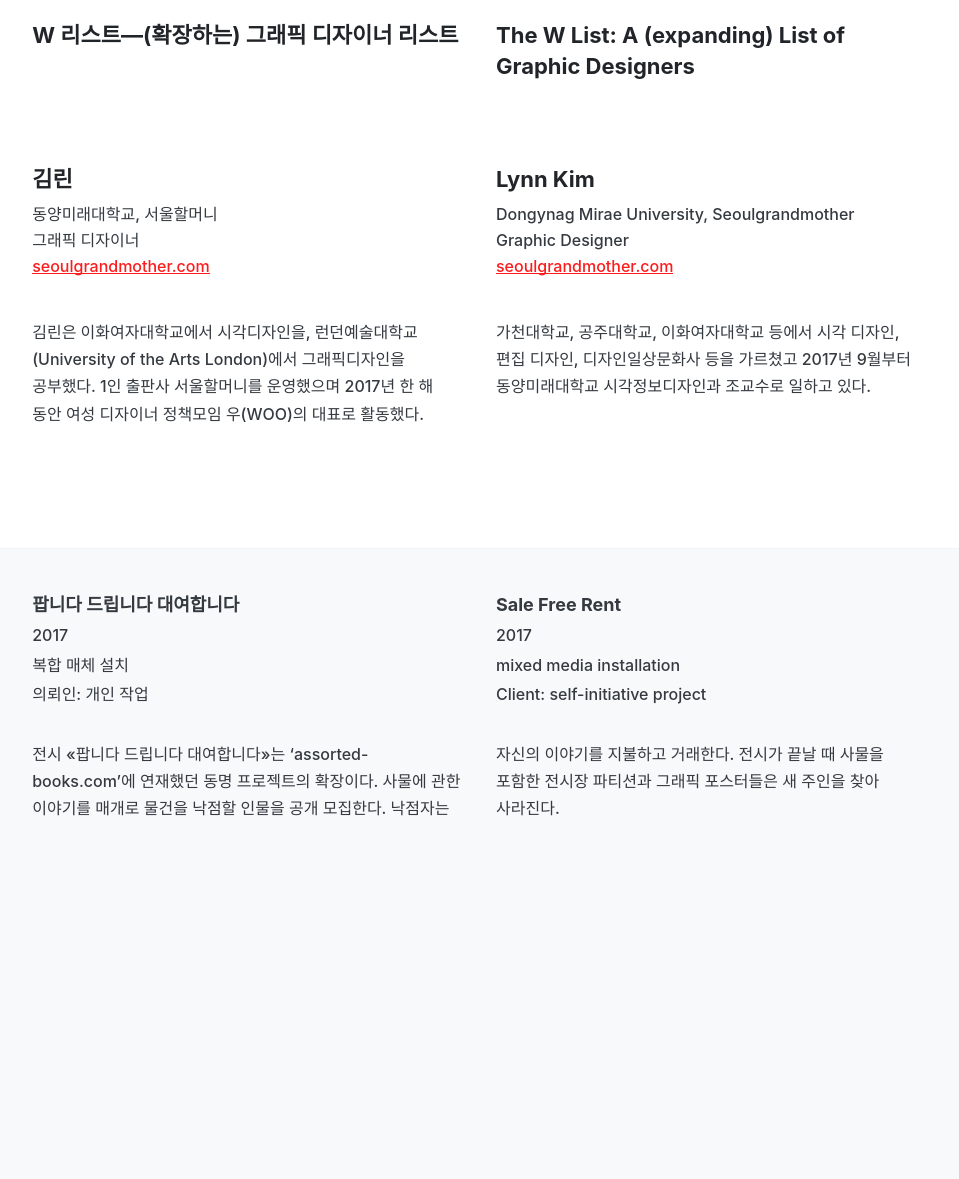
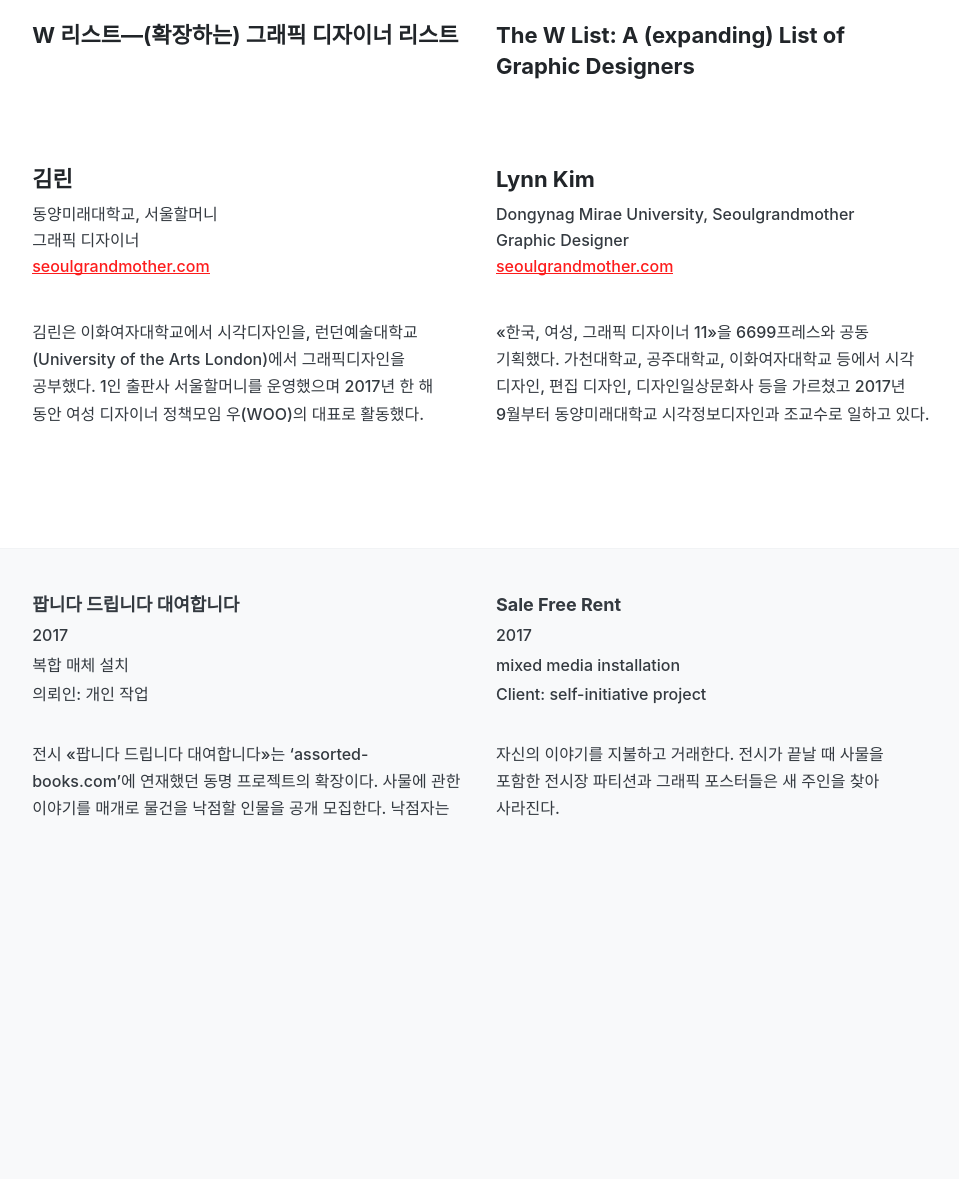
Before and after one commit to wshowlist/wshowlist.github.io, a Jekyll site: the page built from _posts/2017-12-02-lynn-kim.md, in a window 1280 px wide. Shown: the whole page, without its empty margins (159-1118 px from the left). Built offline with Jekyll 4.4.1, drawn with Linux system fonts in a browser that asks for light colours.

Commit message:
Update 2017-12-02-lynn-kim.md
Add Lynn Kim's description.

```diff
--- a/_posts/2017-12-02-lynn-kim.md
+++ b/_posts/2017-12-02-lynn-kim.md
@@ -6,7 +6,7 @@ permalink: lynn-kim
 designer-name: ["김린", "Lynn Kim"]
 works-at: ["동양미래대학교, 서울할머니", "Dongynag Mirae University, Seoulgrandmother"]
 position: ["그래픽 디자이너", "graphic designer"]
-designer-introdution: "김린은 이화여자대학교에서 시각디자인을, 런던예술대학교(University of the Arts London)에서 그래픽디자인을 공부했다. 1인 출판사 서울할머니를 운영했으며 2017년 한 해 동안 여성 디자이너 정책모임 우(WOO)의 대표로 활동했다. 가천대학교, 공주대학교, 이화여자대학교 등에서 시각 디자인, 편집 디자인, 디자인일상문화사 등을 가르쳤고 2017년 9월부터 동양미래대학교 시각정보디자인과 조교수로 일하고 있다."
+designer-introdution: "김린은 이화여자대학교에서 시각디자인을, 런던예술대학교(University of the Arts London)에서 그래픽디자인을 공부했다. 1인 출판사 서울할머니를 운영했으며 2017년 한 해 동안 여성 디자이너 정책모임 우(WOO)의 대표로 활동했다. «한국, 여성, 그래픽 디자이너 11»을 6699프레스와 공동 기획했다. 가천대학교, 공주대학교, 이화여자대학교 등에서 시각 디자인, 편집 디자인, 디자인일상문화사 등을 가르쳤고 2017년 9월부터 동양미래대학교 시각정보디자인과 조교수로 일하고 있다."
 
 designer-site: [ seoulgrandmother.com ]
 ---
```
